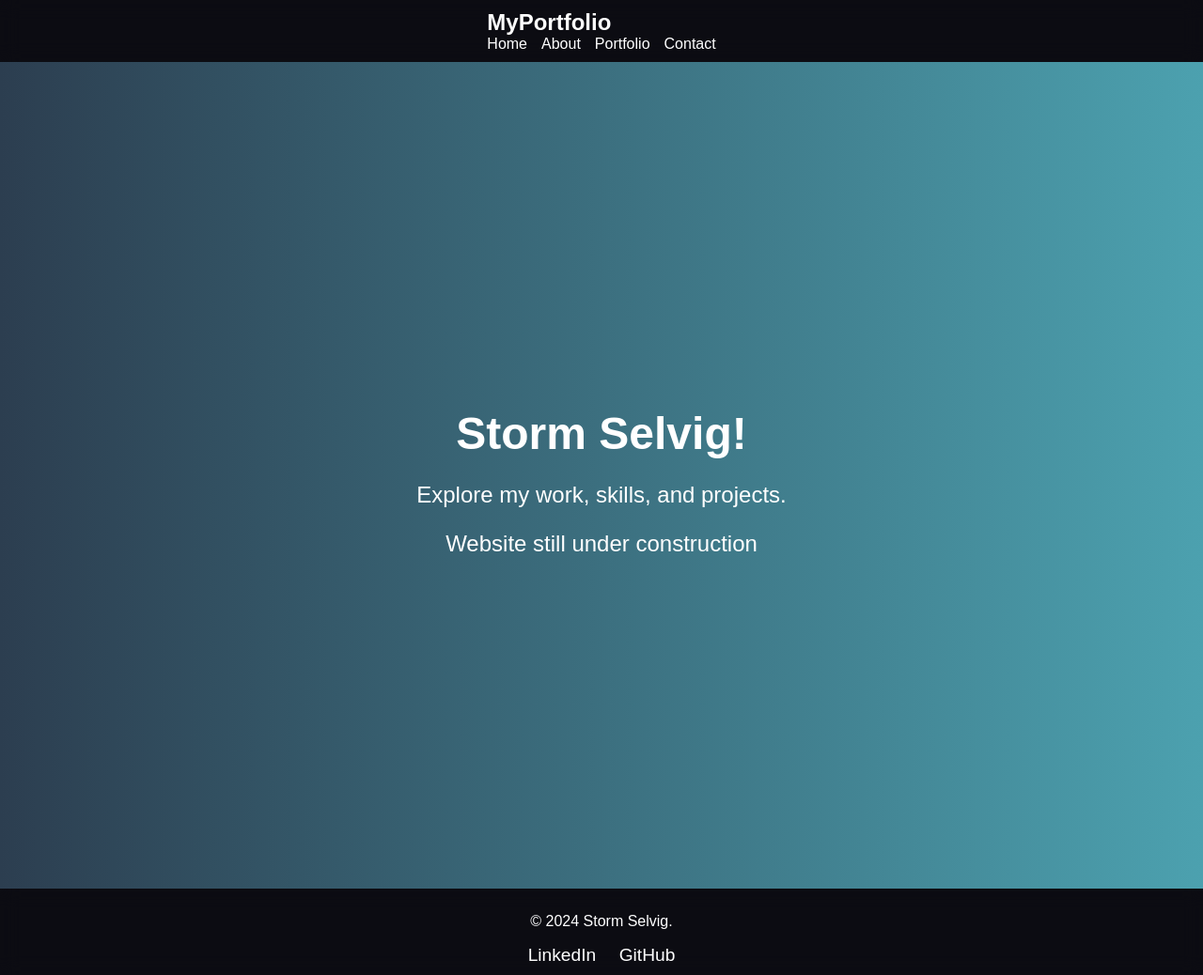
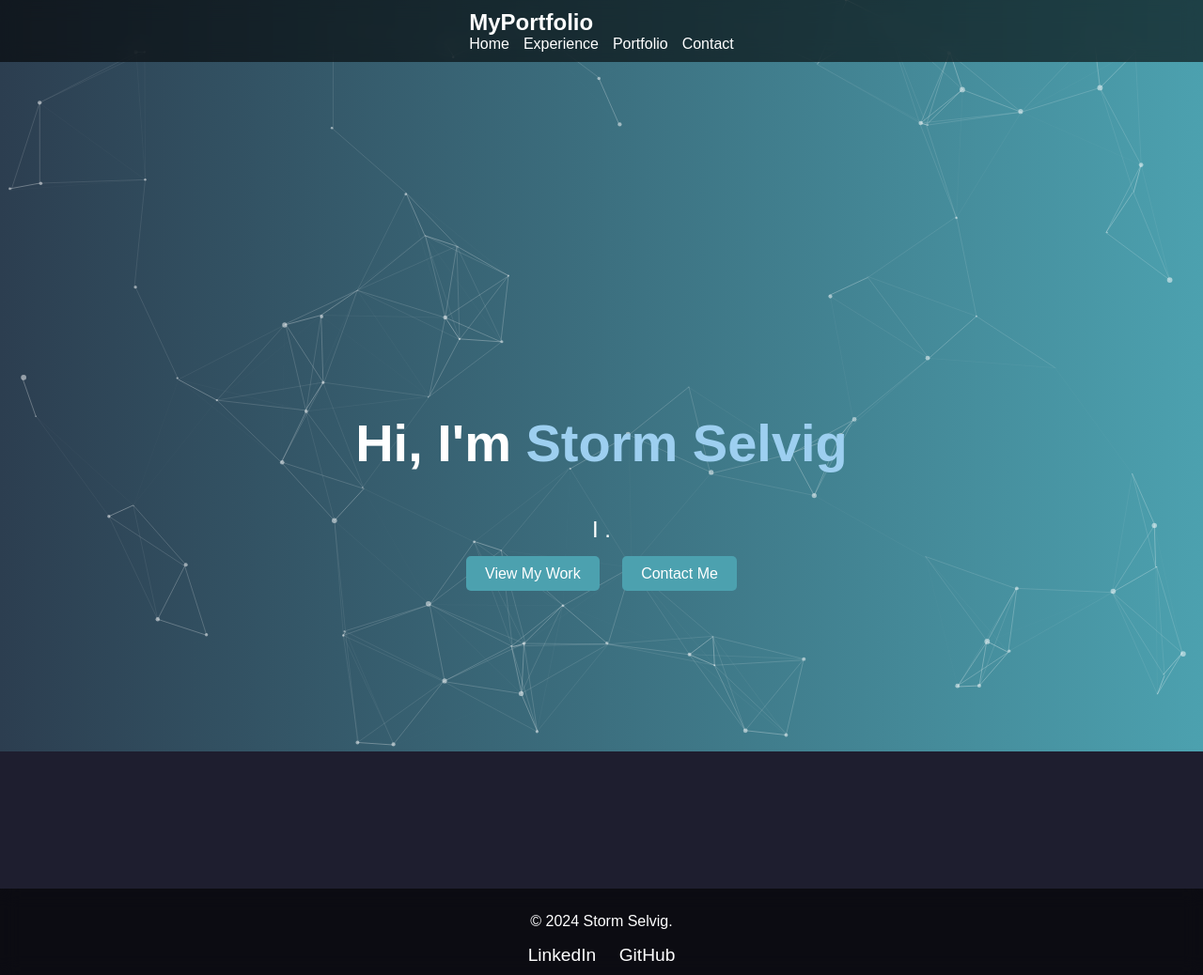
Before and after one commit to Gutteerz/portfolio, a Flask app: page / in a window 1280 px wide. Shown: the whole page at 94% size. Run offline with Flask 3, Linux system fonts and the light colour scheme.

Commit message:
updated the landingpage

```diff
--- /dev/null
+++ b/app/static/css/home.css
@@ -0,0 +1,99 @@
+.hero h1 {
+    font-size: 3.5rem;
+    animation: fadeInDown 1s ease-out;
+}
+
+@keyframes fadeInDown {
+    from { opacity: 0; transform: translateY(-20px); }
+    to { opacity: 1; transform: translateY(0); }
+}
+
+.cta-buttons .btn {
+    padding: 10px 20px;
+    margin: 10px;
+    background: #4ca1af;
+    color: #fff;
+    border-radius: 5px;
+    text-decoration: none;
+    transition: transform 0.3s ease;
+}
+
+.cta-buttons .btn:hover {
+    transform: scale(1.1);
+    background: #2c3e50;
+}
+
+#hero-title span {
+    color: #ff7eb3;
+    animation: rainbowText 3s linear infinite;
+}
+
+@keyframes rainbowText {
+    0% { color: #ff7eb3; }
+    25% { color: #85e3ff; }
+    50% { color: #93ffd8; }
+    75% { color: #d5aaff; }
+    100% { color: #ff7eb3; }
+}
+
+#hero-subtitle {
+    font-size: 1.5rem;
+    margin-top: 20px;
+    animation: fadeIn 2s ease-in-out forwards;
+}
+
+@keyframes fadeIn {
+    from { opacity: 0; }
+    to { opacity: 1; }
+}
+
+#background-canvas {
+    position: absolute;
+    top: 0;
+    left: 0;
+    width: 100%;
+    height: 100%;
+    z-index: -1;
+}
+
+#particles-js {
+    position: fixed;
+    top: 0;
+    left: 0;
+    width: 100%;
+    height: 100%;
+    z-index: -1;
+    background: linear-gradient(to right, #2c3e50, #4ca1af);
+}
+
+.hero {
+    position: relative;
+    height: 100vh;
+    display: flex;
+    align-items: center;
+    justify-content: center;
+    text-align: center;
+}
+
+
+.hero p {
+    font-size: 1.5rem;
+}
+
+.hero .content {
+  z-index: 1;
+}
+
+.hero .btn {
+  margin-top: 20px;
+  padding: 10px 20px;
+  background: #4ca1af;
+  color: #ffffff;
+  text-decoration: none;
+  border-radius: 5px;
+  transition: background 0.3s ease;
+}
+
+.hero .btn:hover {
+  background: #2c3e50;
+}
--- a/app/static/css/style.css
+++ b/app/static/css/style.css
@@ -1,4 +1,5 @@
 /* General Styles */
+
 body {
     margin: 0;
     font-family: Arial, sans-serif;
@@ -37,25 +38,6 @@
     color: #ffffff;
     text-decoration: none;
     font-size: 16px;
-}
-
-/* Hero Section */
-.hero {
-    height: 100vh;
-    display: flex;
-    align-items: center;
-    justify-content: center;
-    text-align: center;
-    background: linear-gradient(to right, #2c3e50, #4ca1af);
-}
-
-.hero h1 {
-    font-size: 3rem;
-    margin-bottom: 10px;
-}
-
-.hero p {
-    font-size: 1.5rem;
 }
 
 /* Sections */
--- /dev/null
+++ b/app/static/js/home.js
@@ -0,0 +1,76 @@
+document.addEventListener("DOMContentLoaded", () => {
+    // Initialize Particles.js
+    particlesJS.load('particles-js', '/static/js/particles.json', function () {
+        console.log('Particles.js loaded');
+    });
+
+    // Update canvas size dynamically
+    window.addEventListener("resize", () => {
+        const particlesCanvas = document.getElementById("particles-js");
+        if (particlesCanvas) {
+            particlesCanvas.style.width = `${window.innerWidth}px`;
+            particlesCanvas.style.height = `${window.innerHeight}px`;
+        }
+    });
+});
+
+
+const canvas = document.getElementById("background-canvas");
+const ctx = canvas.getContext("2d");
+canvas.width = window.innerWidth;
+canvas.height = window.innerHeight;
+let particles = [];
+
+class Particle {
+    constructor(x, y, size, speedX, speedY, color) {
+        this.x = x;
+        this.y = y;
+        this.size = size;
+        this.speedX = speedX;
+        this.speedY = speedY;
+        this.color = color;
+    }
+
+    draw() {
+        ctx.fillStyle = this.color;
+        ctx.beginPath();
+        ctx.arc(this.x, this.y, this.size, 0, Math.PI * 2);
+        ctx.closePath();
+        ctx.fill();
+    }
+
+    update() {
+        this.x += this.speedX;
+        this.y += this.speedY;
+        if (this.size > 0.1) this.size -= 0.1;
+    }
+}
+
+function initParticles() {
+    particles = [];
+    for (let i = 0; i < 100; i++) {
+        particles.push(
+            new Particle(
+                Math.random() * canvas.width,
+                Math.random() * canvas.height,
+                Math.random() * 5 + 1,
+                Math.random() * 3 - 1.5,
+                Math.random() * 3 - 1.5,
+                `rgba(${Math.random() * 255}, ${Math.random() * 255}, ${Math.random() * 255}, 1)`
+            )
+        );
+    }
+}
+
+function animateParticles() {
+    ctx.clearRect(0, 0, canvas.width, canvas.height);
+    particles.forEach((particle, index) => {
+        particle.update();
+        particle.draw();
+        if (particle.size <= 0.1) particles.splice(index, 1);
+    });
+    requestAnimationFrame(animateParticles);
+}
+
+initParticles();
+animateParticles();
--- /dev/null
+++ b/app/static/js/particles.js
@@ -0,0 +1,3 @@
+particlesJS.load('particles-js', '/static/js/particles.json', function() {
+    console.log('Particles.js loaded');
+});
--- /dev/null
+++ b/app/static/js/particles.json
@@ -0,0 +1,89 @@
+{
+  "particles": {
+    "number": {
+      "value": 80,
+      "density": {
+        "enable": true,
+        "value_area": 800
+      }
+    },
+    "color": {
+      "value": "#ffffff"
+    },
+    "shape": {
+      "type": "circle",
+      "stroke": {
+        "width": 0,
+        "color": "#000000"
+      }
+    },
+    "opacity": {
+      "value": 0.5,
+      "random": false,
+      "anim": {
+        "enable": false,
+        "speed": 1,
+        "opacity_min": 0.1,
+        "sync": false
+      }
+    },
+    "size": {
+      "value": 3,
+      "random": true,
+      "anim": {
+        "enable": false,
+        "speed": 40,
+        "size_min": 0.1,
+        "sync": false
+      }
+    },
+    "line_linked": {
+      "enable": true,
+      "distance": 150,
+      "color": "#ffffff",
+      "opacity": 0.4,
+      "width": 1
+    },
+    "move": {
+      "enable": true,
+      "speed": 6,
+      "direction": "none",
+      "random": false,
+      "straight": false,
+      "out_mode": "out",
+      "bounce": false,
+      "attract": {
+        "enable": false,
+        "rotateX": 600,
+        "rotateY": 1200
+      }
+    }
+  },
+  "interactivity": {
+  "detect_on": "canvas",
+  "events": {
+    "onhover": {
+      "enable": true,
+      "mode": "grab"
+    },
+    "onclick": {
+      "enable": true,
+      "mode": "repulse"
+    },
+    "resize": true
+  },
+  "modes": {
+    "grab": {
+      "distance": 200,
+      "line_linked": {
+        "opacity": 1
+      }
+    },
+    "repulse": {
+      "distance": 200,
+      "duration": 0.4
+    }
+  }
+},
+  "retina_detect": true
+}
--- a/app/templates/base.html
+++ b/app/templates/base.html
@@ -8,6 +8,7 @@
     <link rel="stylesheet" href="{{ url_for('static', filename='css/portfolio.css') }}">
     <link rel="stylesheet" href="{{ url_for('static', filename='css/contact.css') }}">
     <link rel="stylesheet" href="{{ url_for('static', filename='css/about.css') }}">
+    <link rel="stylesheet" href="{{ url_for('static', filename='css/home.css') }}">
 </head>
 <body>
     <nav class="navbar">
@@ -15,7 +16,7 @@
             <a href="/" class="logo">MyPortfolio</a>
             <ul class="nav-links">
                 <li><a href="/">Home</a></li>
-                <li><a href="/about">About</a></li>
+                <li><a href="/about">Experience</a></li>
                 <li><a href="/portfolio">Portfolio</a></li>
                 <li><a href="/contact">Contact</a></li>
             </ul>
@@ -31,7 +32,10 @@
         <a href="https://github.com/Gutteerz" target="_blank">GitHub</a>
     </div>
 </footer>
+<script src="https://cdn.jsdelivr.net/particles.js/2.0.0/particles.min.js"></script>
 <script src="{{ url_for('static', filename='js/filter.js') }}"></script>
 <script src="{{ url_for('static', filename='js/timeline.js') }}"></script>
+<script src="{{ url_for('static', filename='js/home.js') }}"></script>
+<script src="{{ url_for('static', filename='js/particles.js') }}"></script>
 </body>
 </html>
--- a/app/templates/home.html
+++ b/app/templates/home.html
@@ -1,11 +1,15 @@
 {% extends "base.html" %}
 {% block title %}Home{% endblock %}
 {% block content %}
+<div id="particles-js"></div>
 <section class="hero">
-    <div class="container">
-        <h1>Storm Selvig!</h1>
-        <p>Explore my work, skills, and projects.</p>
-        <p>Website still under construction</p>
+  <div class="container">
+    <h1 id="hero-title">Hi, I'm <span>Storm Selvig</span></h1>
+    <p id="hero-subtitle">I <span id="dynamic-words"></span>.</p>
+    <div class="cta-buttons">
+      <a href="/portfolio" class="btn btn-primary">View My Work</a>
+      <a href="/contact" class="btn btn-secondary">Contact Me</a>
     </div>
+  </div>
 </section>
 {% endblock %}
```
